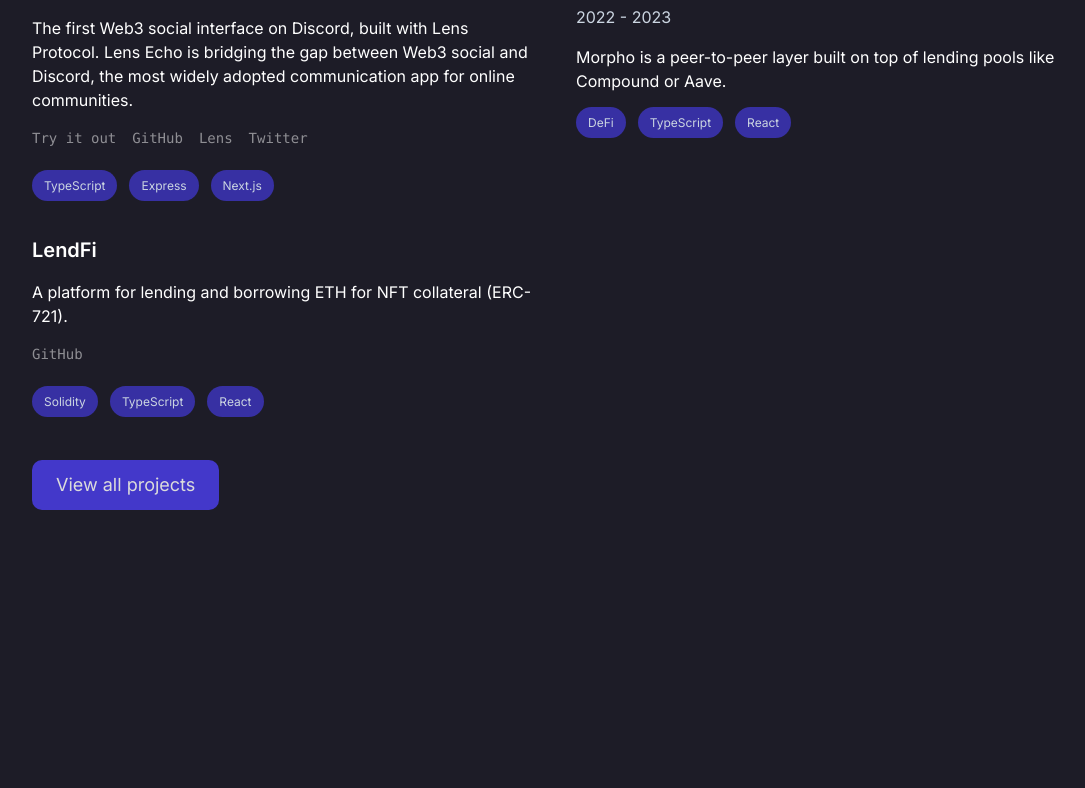
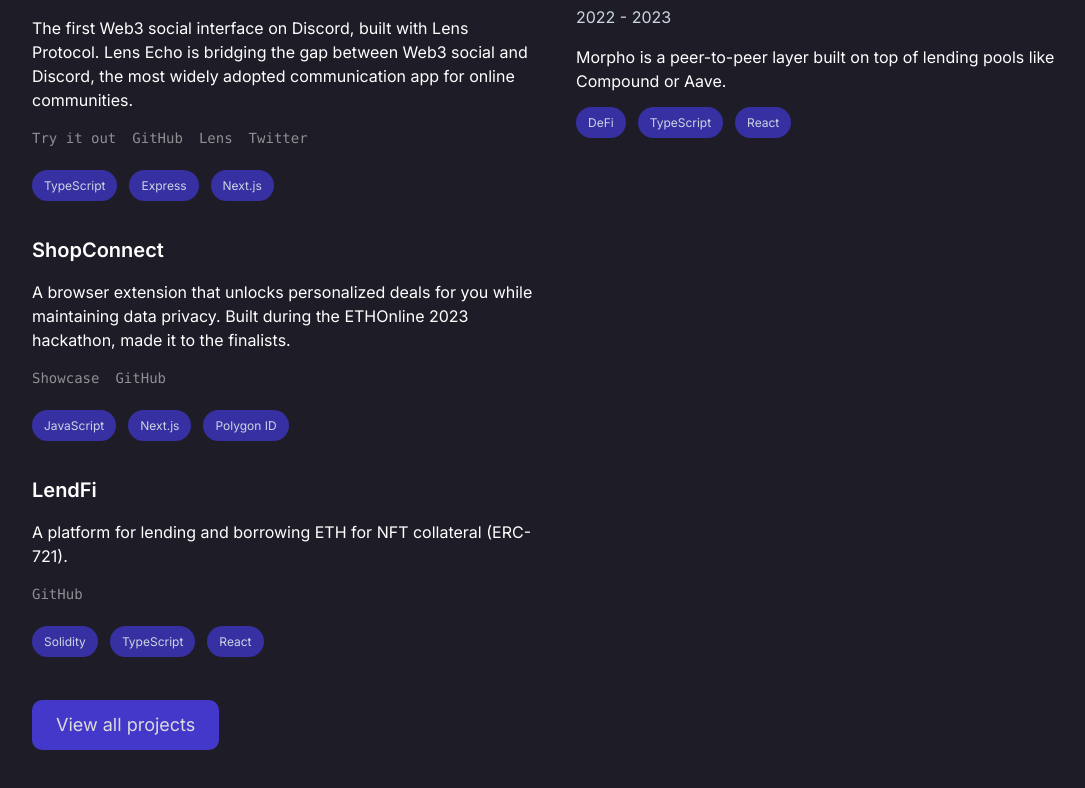
Before and after one commit to benbaessler/my-portfolio, a Next.js app: page / in a window 1280 px wide. Shown: the part 1669-2457 px from the top of the page, without its empty margins (64-1149 px from the left). Before the commit the page ends 2307 px from the top, so only its background shows below. Built offline with nearby package versions, Linux system fonts and the light colour scheme.

Commit message:
feat: add shopconnect project

```diff
--- a/src/components/Projects.tsx
+++ b/src/components/Projects.tsx
@@ -31,6 +31,21 @@ const ProjectsPage = () => {
                   title: "Twitter",
                   href: "https://twitter.com/lensechoxyz",
                 },
+              ]}
+            />
+            <Project
+              title="ShopConnect"
+              description="A browser extension that unlocks personalized deals for you while maintaining data privacy. Built during the ETHOnline 2023 hackathon, made it to the finalists."
+              tags={["JavaScript", "Next.js", "Polygon ID"]}
+              links={[
+                {
+                  title: "Showcase",
+                  href: "https://ethglobal.com/showcase/shopconnect-0qanh",
+                },
+                {
+                  title: "GitHub",
+                  href: "https://github.com/shopconnectorg",
+                }
               ]}
             />
             <Project
```
